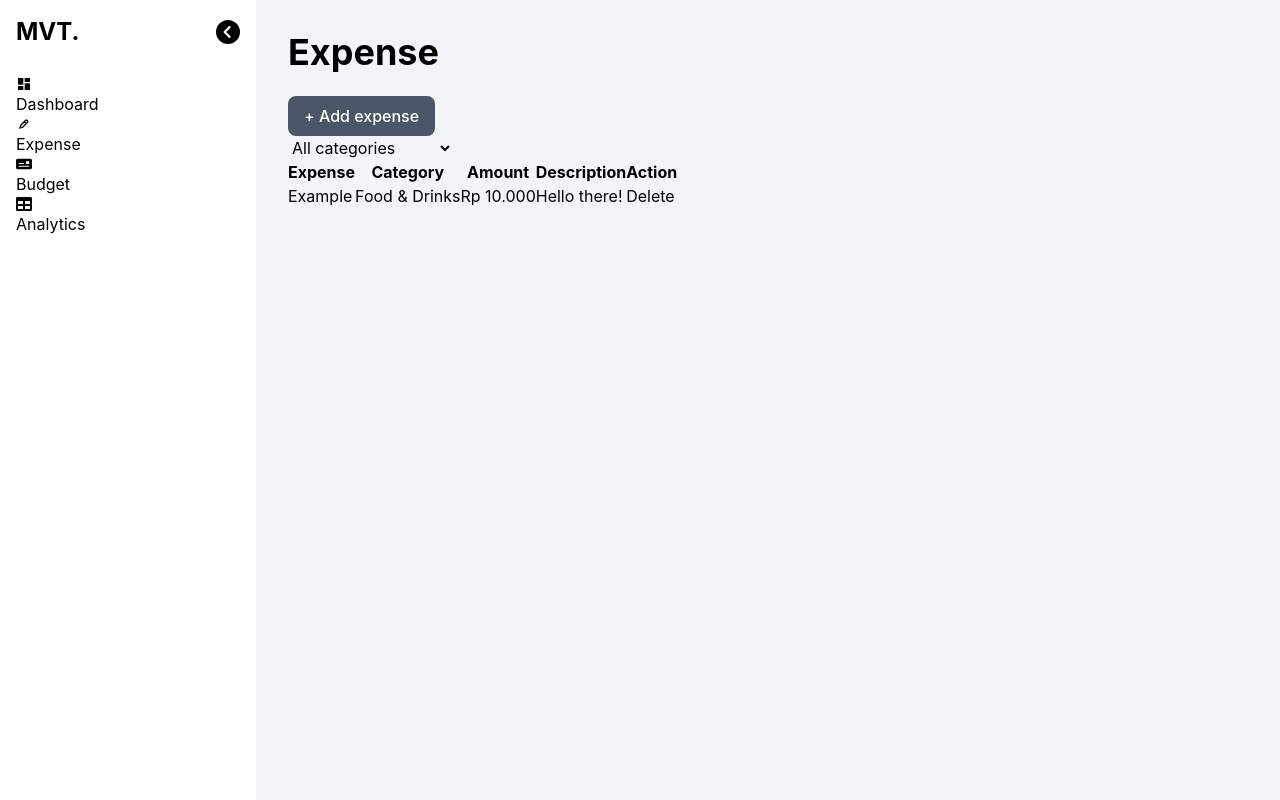
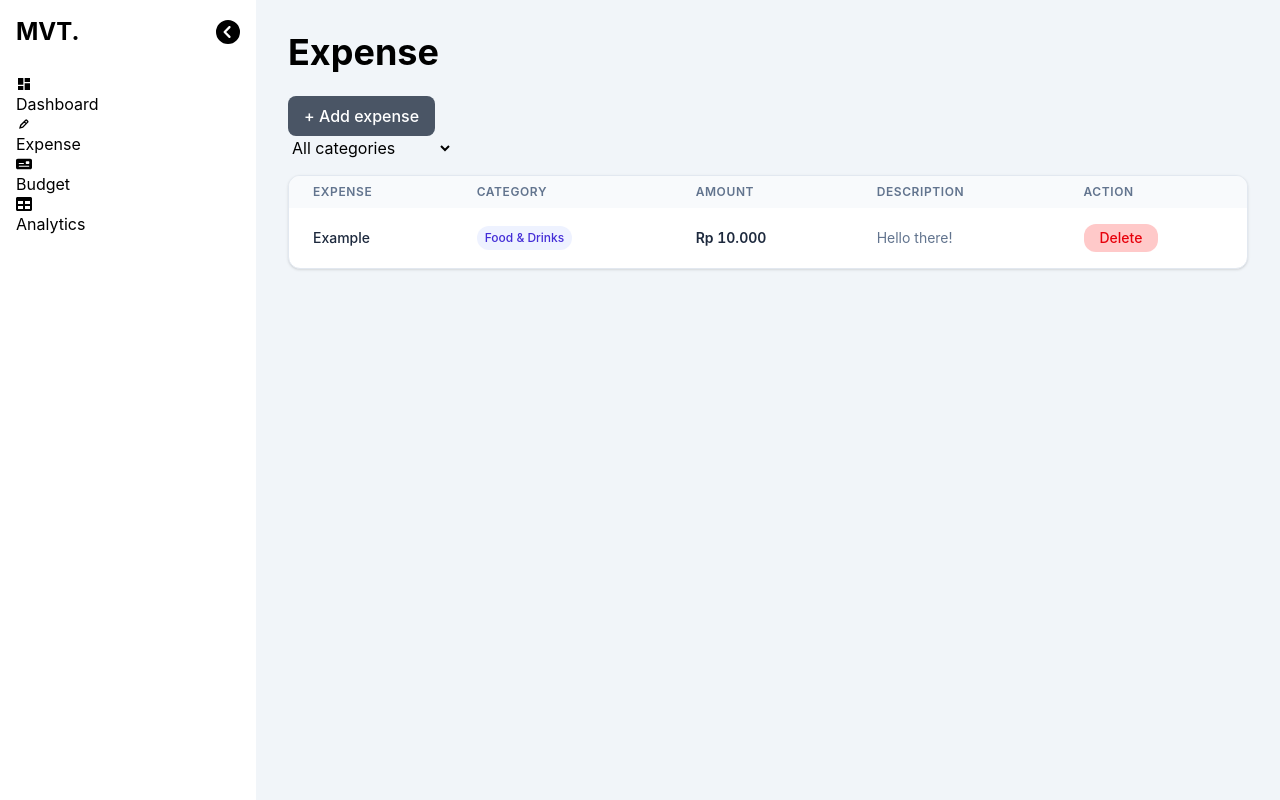
Before and after one commit to marvelTtihu/ExpenseTracker, a React (Vite) app: page /expense in a window 1280 px wide. Built offline with nearby package versions, Linux system fonts and the light colour scheme.

Commit message:
fea(table) : redesign table layout and styling

```diff
--- a/src/components/ExpenseList.jsx
+++ b/src/components/ExpenseList.jsx
@@ -4,14 +4,15 @@ import { useState } from "react";
 
 const ExpenseList = () => {
   const { expenses, deleteExpense, CATEGORIES } = useTransaction();
-    const[selectedOptions, setSelectedOptions] = useState("");
+  const [selectedOptions, setSelectedOptions] = useState("");
 
-    const filteredExpense = selectedOptions === ""
+  const filteredExpense =
+    selectedOptions === ""
       ? expenses
-        : expenses.filter(item => item.category === selectedOptions)
+      : expenses.filter((item) => item.category === selectedOptions);
 
-    return(
-        <div>
+  return (
+    <section className="space-y-4">
         <select
           id="categoryFilter"
           value={selectedOptions}
@@ -24,36 +25,60 @@ const ExpenseList = () => {
             </option>
           ))}
         </select>
-            <table>
-                <thead>
+      <div className="overflow-hidden rounded-xl border border-slate-200 bg-white shadow-sm">
+        <div className="overflow-x-auto">
+          <table className="w-full min-w-[450px] text-left text-sm">
+            <thead className="bg-slate-50 text-xs uppercase tracking-wider text-slate-500">
               <tr>
-                        <th>Expense</th>
-                        <th>Category</th>
-                        <th>Amount</th>
-                        <th>Description</th>
-                        <th>Action</th>
+                <th className="px-4 py-2 md:px-6 font-semibold">Expense</th>
+                <th className="px-4 py-2 md:px-6 font-semibold">Category</th>
+                <th className="px-4 py-2 md:px-6 font-semibold">Amount</th>
+                <th className="px-4 py-2 md:px-6 font-semibold">Description</th>
+                <th className="px-4 py-2 md:px-6 font-semibold">Action</th>
               </tr>
             </thead>
-                <tbody>
+            <tbody className="divide-y divide-slate-100">
               {filteredExpense.length === 0 ? (
-                        <p className="text-slate-500">
-                            No expenses yet.
-                        </p>
+                <p className="text-slate-500 px-4 py-4 md:px-6">No expenses yet.</p>
               ) : (
                 filteredExpense.map((item) => (
-                            <tr key={item.id}>
-                                <td>{item.name}</td>
-                                <td>{item.category}</td>
-                                <td>{formatRupiah(item.amount)}</td>
-                                <td>{item.desc}</td>
-                                <td className="cursor-pointer" onClick={() => deleteExpense(item.id)}>Delete</td>
+                  <tr key={item.id} className="transition-colors hover:bg-slate-50">
+                    <td className="whitespace-nowrap px-4 py-4 font-medium text-slate-800 md:px-6">
+                      {item.name}
+                    </td>
+
+                    <td className="whitespace-nowrap px-4 py-4 md:px-6">
+                      <span className="inline-flex rounded-full bg-indigo-50 px-2 py-1 text-xs font-medium text-indigo-700">
+                        {item.category}
+                      </span>
+                    </td>
+
+                    <td className="whitespace-nowrap px-4 py-4 font-semibold tabular-nums text-slate-800 md:px-6">
+                      {formatRupiah(item.amount)}
+                    </td>
+
+                    <td className="max-w-56 px-4 py-4 text-slate-500 md:px-6">
+                      <span className="line-clamp-2">
+                        {item.desc || "-"}
+                      </span>
+                    </td>
+                    <td className="px-4 py-4 md:px-6">
+                      <button
+                      className="cursor-pointer font-medium text-red-600 px-3 py-1 md:px-4 bg-red-200 rounded-xl transition-all hover:text-red-700 hover:bg-red-300"
+                      onClick={() => deleteExpense(item.id)}
+                      >
+                      Delete
+                      </button>
+                    </td>
                   </tr>
                 ))
               )}
             </tbody>
           </table>
         </div>
+      </div>
+    </section>
   );
-}
+};
 
 export default ExpenseList;
```
Lines whose indentation alone changed are shown as unchanged.
